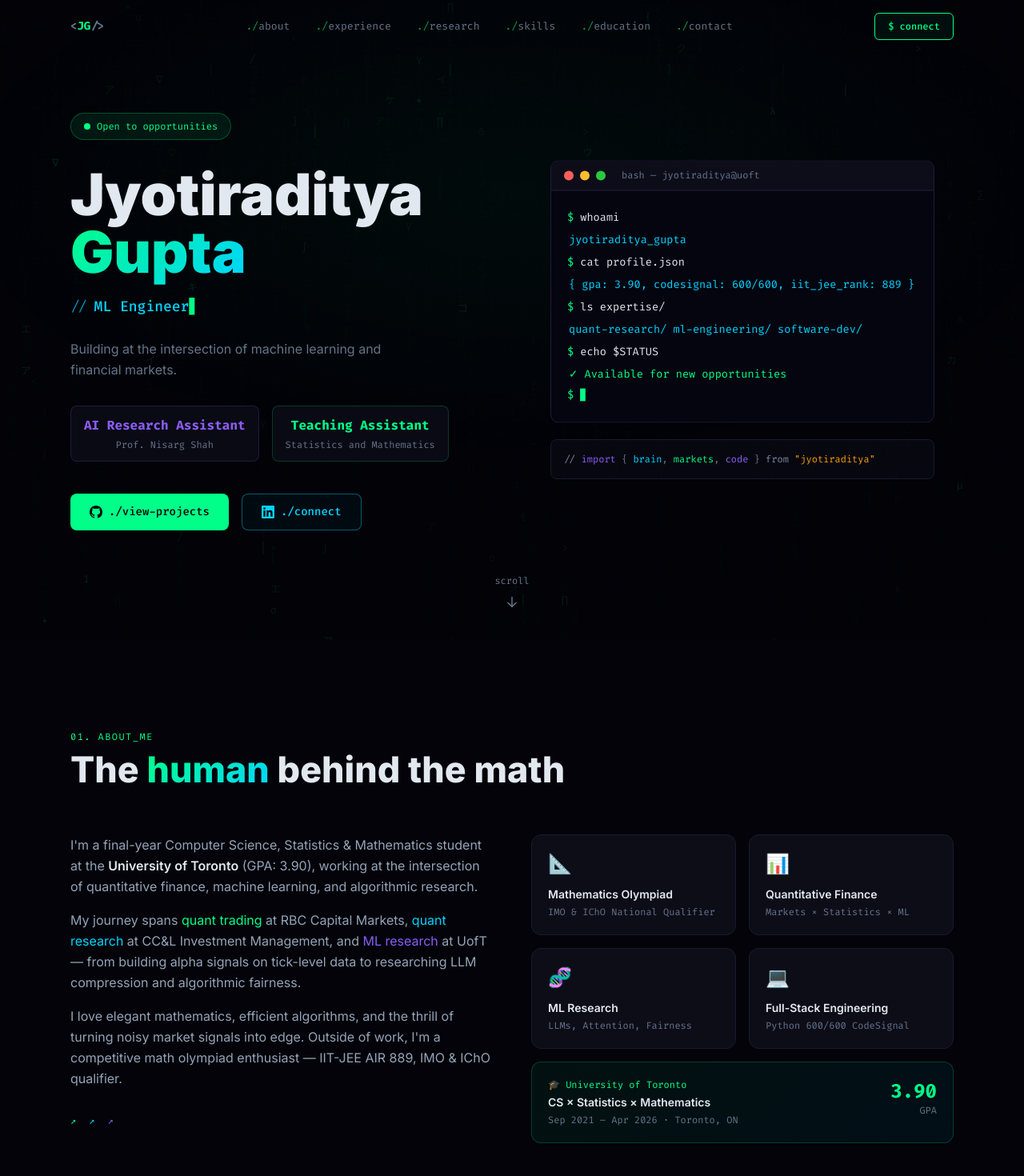
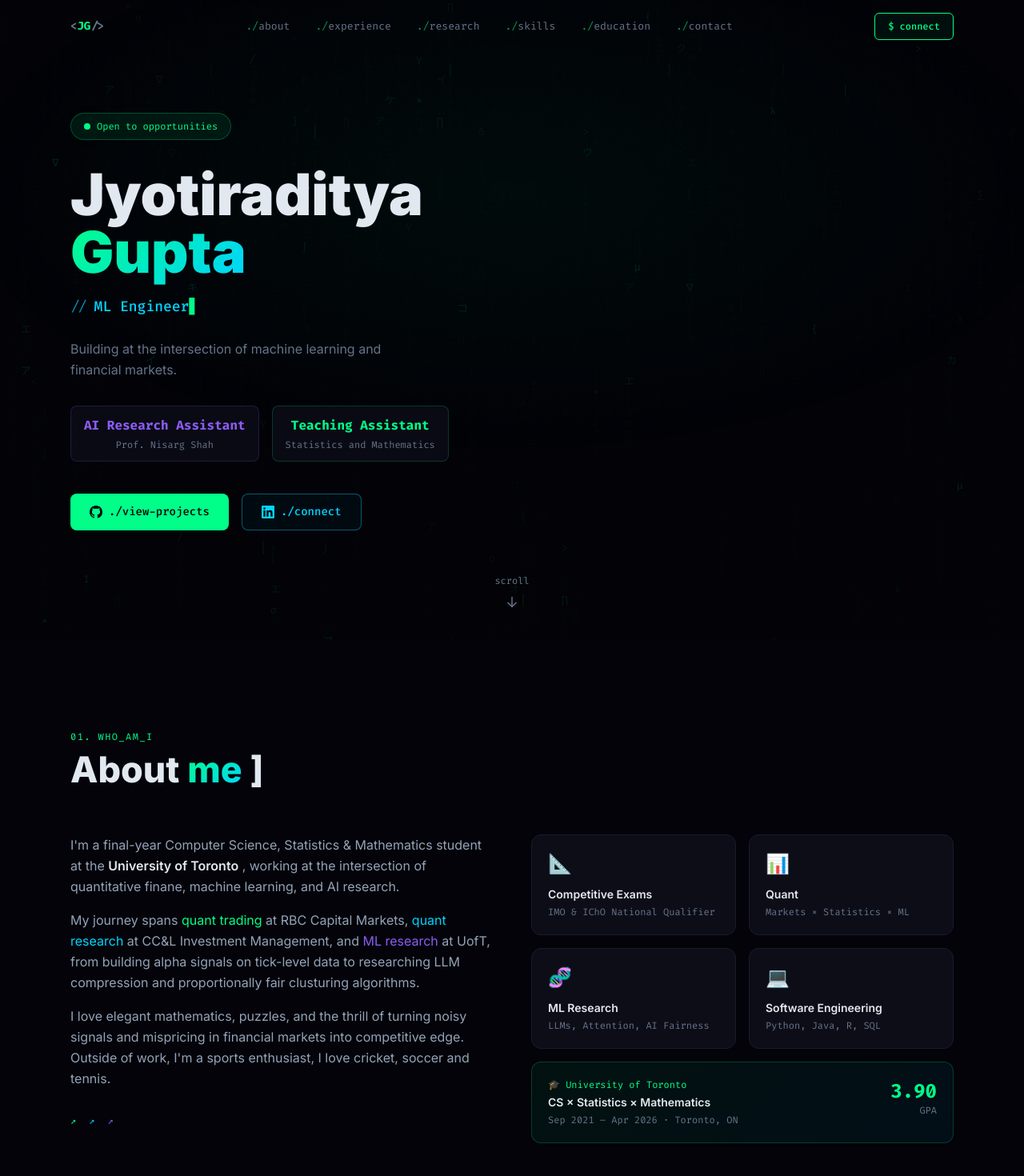
Before and after one commit to jyotiraditya09/jyotiraditya09.github.io, a React (Vite) app: page / in a window 1280 px wide. Shown: the top 1470 px of the page at 80% size. Built offline with nearby package versions, Linux system fonts and the light colour scheme.

Commit message:
more changes 2

```diff
--- a/src/components/About.jsx
+++ b/src/components/About.jsx
@@ -3,10 +3,10 @@ import { motion, useInView } from 'framer-motion'
 import { personal, education } from '../data/portfolio'
 
 const HIGHLIGHTS = [
-  { icon: '📐', label: 'Mathematics Olympiad', sub: 'IMO & IChO National Qualifier' },
-  { icon: '📊', label: 'Quantitative Finance', sub: 'Markets × Statistics × ML' },
-  { icon: '🧬', label: 'ML Research', sub: 'LLMs, Attention, Fairness' },
-  { icon: '💻', label: 'Full-Stack Engineering', sub: 'Python 600/600 CodeSignal' },
+  { icon: '📐', label: 'Competitive Exams', sub: 'IMO & IChO National Qualifier' },
+  { icon: '📊', label: 'Quant', sub: 'Markets × Statistics × ML' },
+  { icon: '🧬', label: 'ML Research', sub: 'LLMs, Attention, AI Fairness' },
+  { icon: '💻', label: 'Software Engineering', sub: 'Python, Java, R, SQL' },
 ]
 
 export default function About() {
@@ -24,11 +24,10 @@ export default function About() {
         >
           {/* Section header */}
           <div className="mb-14">
-            <p className="section-label">01. about_me</p>
+            <p className="section-label">01. who_am_i</p>
             <h2 className="section-title">
-              The{' '}
-              <span className="gradient-text">human</span>{' '}
-              behind the math
+              About{' '}
+              <span className="gradient-text">me</span>{' '}]
             </h2>
           </div>
 
@@ -39,17 +38,17 @@ export default function About() {
                 <p>
                   I'm a final-year Computer Science, Statistics & Mathematics student at the{' '}
                   <span style={{ color: 'var(--text)', fontWeight: 600 }}>University of Toronto</span>
-                  {' '}(GPA: 3.90), working at the intersection of quantitative finance, machine learning, and algorithmic research.
+                  {' '}, working at the intersection of quantitative finane, machine learning, and AI research.
                 </p>
                 <p>
                   My journey spans{' '}
                   <span style={{ color: 'var(--green)' }}>quant trading</span> at RBC Capital Markets,{' '}
                   <span style={{ color: 'var(--cyan)' }}>quant research</span> at CC&L Investment Management, and{' '}
-                  <span style={{ color: 'var(--purple)' }}>ML research</span> at UofT — from building alpha signals on tick-level data to researching LLM compression and algorithmic fairness.
+                  <span style={{ color: 'var(--purple)' }}>ML research</span> at UofT, from building alpha signals on tick-level data to researching LLM compression and proportionally fair clusturing algorithms.
                 </p>
                 <p>
-                  I love elegant mathematics, efficient algorithms, and the thrill of turning noisy market signals into edge.
-                  Outside of work, I'm a competitive math olympiad enthusiast — IIT-JEE AIR 889, IMO & IChO qualifier.
+                  I love elegant mathematics, puzzles, and the thrill of turning noisy signals and mispricing in financial markets into competitive edge.
+                  Outside of work, I'm a sports enthusiast, I love cricket, soccer and tennis.
                 </p>
               </div>
 
--- a/src/components/Contact.jsx
+++ b/src/components/Contact.jsx
@@ -57,13 +57,13 @@ export default function Contact() {
               <span className="gradient-text">connect</span>
             </h2>
             <p className="mt-4 text-base max-w-xl" style={{ color: 'var(--muted)' }}>
-              Whether it's quant research, ML engineering, or a great problem to solve —
+              Whether it's a research idea in the financial markets, new developments in the ML world, or a great problem to solve,
               I'm always open to interesting conversations.
             </p>
           </div>
         </motion.div>
 
-        <div className="grid md:grid-cols-2 gap-8 max-w-4xl">
+        <div className="max-w-lg">
           {/* Terminal contact block */}
           <motion.div
             initial={{ opacity: 0, x: -30 }}
@@ -109,56 +109,6 @@ export default function Contact() {
               </div>
             </div>
           </motion.div>
-
-          {/* Link cards */}
-          <motion.div
-            className="flex flex-col gap-4"
-            initial={{ opacity: 0, x: 30 }}
-            animate={inView ? { opacity: 1, x: 0 } : {}}
-            transition={{ duration: 0.6, delay: 0.2 }}
-          >
-            {LINKS.map((link, i) => (
-              <a
-                key={link.label}
-                href={link.href}
-                target="_blank"
-                rel="noopener noreferrer"
-                className="flex items-center gap-4 p-5 rounded-xl transition-all duration-200"
-                style={{
-                  background: 'rgba(13,13,24,0.8)',
-                  border: `1px solid ${link.color}25`,
-                }}
-                onMouseEnter={(e) => {
-                  e.currentTarget.style.background = `${link.color}08`
-                  e.currentTarget.style.borderColor = `${link.color}50`
-                  e.currentTarget.style.transform = 'translateX(6px)'
-                }}
-                onMouseLeave={(e) => {
-                  e.currentTarget.style.background = 'rgba(13,13,24,0.8)'
-                  e.currentTarget.style.borderColor = `${link.color}25`
-                  e.currentTarget.style.transform = 'translateX(0)'
-                }}
-              >
-                <div
-                  className="w-10 h-10 rounded-lg flex items-center justify-center shrink-0"
-                  style={{ background: `${link.color}12`, color: link.color }}
-                >
-                  {link.icon}
-                </div>
-                <div>
-                  <div className="font-semibold text-sm" style={{ color: 'var(--text)' }}>
-                    {link.label}
-                  </div>
-                  <div className="font-mono text-xs mt-0.5" style={{ color: link.color }}>
-                    {link.value}
-                  </div>
-                </div>
-                <div className="ml-auto" style={{ color: 'var(--muted)' }}>
-                  ↗
-                </div>
-              </a>
-            ))}
-          </motion.div>
         </div>
       </div>
     </section>
--- a/src/components/Hero.jsx
+++ b/src/components/Hero.jsx
@@ -1,4 +1,4 @@
-import { useState, useEffect, useRef } from 'react'
+import { useState, useEffect } from 'react'
 import { personal } from '../data/portfolio'
 
 function useTypewriter(texts, speed = 90) {
@@ -35,57 +35,9 @@ function useTypewriter(texts, speed = 90) {
   return displayText
 }
 
-function useCounter(target, duration = 2000, start = false) {
-  const [count, setCount] = useState(0)
-  useEffect(() => {
-    if (!start) return
-    const startTime = performance.now()
-    const raf = (now) => {
-      const elapsed = now - startTime
-      const progress = Math.min(elapsed / duration, 1)
-      const eased = 1 - Math.pow(1 - progress, 3)
-      setCount(Math.floor(eased * target))
-      if (progress < 1) requestAnimationFrame(raf)
-      else setCount(target)
-    }
-    requestAnimationFrame(raf)
-  }, [target, duration, start])
-  return count
-}
-
-const TERMINAL_LINES = [
-  { prompt: '$', cmd: 'whoami', delay: 300 },
-  { output: 'jyotiraditya_gupta', type: 'result', delay: 600 },
-  { prompt: '$', cmd: 'cat profile.json', delay: 1000 },
-  { output: '{ gpa: 3.90, codesignal: 600/600, iit_jee_rank: 889 }', type: 'result', delay: 1400 },
-  { prompt: '$', cmd: 'ls expertise/', delay: 2000 },
-  { output: 'quant-research/  ml-engineering/  software-dev/', type: 'result', delay: 2400 },
-  { prompt: '$', cmd: 'echo $STATUS', delay: 3000 },
-  { output: '✓ Available for new opportunities', type: 'success', delay: 3400 },
-]
 
 export default function Hero() {
   const role = useTypewriter(personal.roles, 80)
-  const [terminalLines, setTerminalLines] = useState([])
-  const [started, setStarted] = useState(false)
-  const terminalRef = useRef(null)
-
-  useEffect(() => {
-    const timer = setTimeout(() => setStarted(true), 800)
-    return () => clearTimeout(timer)
-  }, [])
-
-  useEffect(() => {
-    if (!started) return
-    TERMINAL_LINES.forEach(({ delay, ...line }) => {
-      setTimeout(() => {
-        setTerminalLines((prev) => [...prev, line])
-        if (terminalRef.current) {
-          terminalRef.current.scrollTop = terminalRef.current.scrollHeight
-        }
-      }, delay)
-    })
-  }, [started])
 
   return (
     <section
@@ -103,7 +55,7 @@ export default function Hero() {
       />
 
       <div className="relative z-10 max-w-6xl mx-auto px-6 w-full">
-        <div className="grid lg:grid-cols-2 gap-12 items-center min-h-[80vh]">
+        <div className="flex items-center min-h-[80vh]">
           {/* Left column */}
           <div style={{ animation: 'fadeInUp 0.8s ease 0.2s both' }}>
             {/* Status badge */}
@@ -226,89 +178,6 @@ export default function Hero() {
             </div>
           </div>
 
-          {/* Right column — Terminal */}
-          <div style={{ animation: 'fadeInUp 0.8s ease 0.5s both' }}>
-            <div className="terminal-window animate-float" style={{ maxWidth: '480px', margin: '0 auto' }}>
-              {/* Terminal header */}
-              <div className="terminal-header">
-                <div className="terminal-dot" style={{ background: '#ff5f57' }} />
-                <div className="terminal-dot" style={{ background: '#febc2e' }} />
-                <div className="terminal-dot" style={{ background: '#28c840' }} />
-                <span
-                  className="ml-3 font-mono text-xs"
-                  style={{ color: 'var(--muted)' }}
-                >
-                  bash — jyotiraditya@uoft
-                </span>
-              </div>
-
-              {/* Terminal body */}
-              <div
-                ref={terminalRef}
-                className="terminal-body"
-                style={{ minHeight: '260px', maxHeight: '340px', overflowY: 'auto' }}
-              >
-                {terminalLines.map((line, i) => (
-                  <div key={i} className="leading-7">
-                    {line.prompt && (
-                      <span style={{ color: 'var(--green)' }}>
-                        {'$ '}
-                        <span style={{ color: 'var(--text)' }}>{line.cmd}</span>
-                      </span>
-                    )}
-                    {line.output && (
-                      <div
-                        style={{
-                          color:
-                            line.type === 'success'
-                              ? 'var(--green)'
-                              : line.type === 'result'
-                              ? 'var(--cyan)'
-                              : 'var(--muted)',
-                          paddingLeft: '2px',
-                        }}
-                      >
-                        {line.output}
-                      </div>
-                    )}
-                  </div>
-                ))}
-                {terminalLines.length > 0 && (
-                  <div style={{ color: 'var(--green)' }}>
-                    {'$ '}
-                    <span className="animate-blink" style={{ color: 'var(--green)' }}>
-                      ▋
-                    </span>
-                  </div>
-                )}
-              </div>
-            </div>
-
-            {/* Decorative code snippet */}
-            <div
-              className="mt-4 p-4 rounded-lg font-mono text-xs"
-              style={{
-                background: 'rgba(13,13,24,0.6)',
-                border: '1px solid #1a1a2e',
-                color: 'var(--muted)',
-                maxWidth: '480px',
-                margin: '16px auto 0',
-              }}
-            >
-              <span style={{ color: '#7b89a8' }}>{'// '}</span>
-              <span style={{ color: 'var(--purple)' }}>import</span>
-              {' { '}
-              <span style={{ color: 'var(--cyan)' }}>brain</span>
-              {', '}
-              <span style={{ color: 'var(--green)' }}>markets</span>
-              {', '}
-              <span style={{ color: 'var(--purple)' }}>code</span>
-              {' } '}
-              <span style={{ color: '#7b89a8' }}>from</span>
-              {' '}
-              <span style={{ color: '#f59e0b' }}>"jyotiraditya"</span>
-            </div>
-          </div>
         </div>
 
         {/* Scroll indicator */}
--- a/src/components/Skills.jsx
+++ b/src/components/Skills.jsx
@@ -113,20 +113,20 @@ export default function Skills() {
             {[
               {
                 name: 'Python',
-                score: '600 / 600',
-                note: 'CodeSignal Proctored — Top 1%',
+                score: '5 yrs exp.',
+                note: 'Bell, RBCCM',
                 color: 'var(--green)',
                 pct: 100,
               },
               {
                 name: 'Quantitative Finance',
-                score: '3 yrs exp.',
-                note: 'RBC CRB + CC&L',
+                score: '2 yrs exp.',
+                note: 'RBCCM + CC&L',
                 color: 'var(--cyan)',
                 pct: 88,
               },
               {
-                name: 'ML Research',
+                name: 'AI/ML Research',
                 score: '3 labs',
                 note: 'UofT CS + Stats',
                 color: 'var(--purple)',
--- a/src/data/portfolio.js
+++ b/src/data/portfolio.js
@@ -27,7 +27,7 @@ export const education = {
     'UofT International Scholarship ($100,000)',
     "Dean's List Scholar (3×)",
     'New College Scholarship (3×)',
-    'George Luste Prize in Physics',
+    'George Luste Prize in Physics ($1,500)',
   ],
   olympiads: [
     'JEE Physics 100 Percentile',
@@ -55,19 +55,20 @@ export const experience = [
   },
   {
     role: 'Quantitative Trading Analyst',
-    company: 'Royal Bank of Canada — Capital Markets (CRB)',
+    company: 'Royal Bank of Canada, Capital Markets',
     shortCompany: 'RBC',
     period: 'May 2024 – Apr 2025',
     location: 'Toronto, ON',
     color: '#00d4ff',
     bullets: [
+      'Electronic Market Making and Central Risk Book',
       'Designed two alpha prediction signals using proprietary tick-level datasets, incorporating feature engineering, labeling strategies, and rigorous backtesting.',
       'Developed scalable data pipelines in KDB/Q and Python for real-time market microstructure analysis.',
       'Built execution signals leveraging order book imbalance, time-series signals, and statistical learning.',
     ],
     metrics: [
       { label: 'Sharpe Ratio ↑', value: '+87.5%', color: '#00d4ff' },
-      { label: 'PnL ↑', value: '+22%', color: '#00ff88' },
+      { label: 'Strategy PnL ↑', value: '+22%', color: '#00ff88' },
       { label: 'Fill Quality ↑', value: '+30%', color: '#8b5cf6' },
       { label: 'Overnight Risk ↓', value: '-6.7%', color: '#ff6b6b' },
     ],
@@ -137,12 +138,12 @@ export const skills = {
     icon: '</>',
     items: ['Python', 'R', 'SQL', 'KDB/Q', 'Java', 'C', 'Linux/Bash'],
   },
-  'Quantitative Finance': {
+  'Quant': {
     color: '#8b5cf6',
     icon: '∂',
     items: ['Market Microstructure', 'Options Pricing', 'Risk & Hedging', 'Backtesting', 'Alpha Research', 'Portfolio Management', 'Order Book Analysis'],
   },
-  'Tools & Libraries': {
+  'Tools': {
     color: '#f59e0b',
     icon: '⚙',
     items: ['PyTorch', 'TensorFlow', 'Keras', 'Pandas', 'NumPy', 'FastAPI', 'Docker', 'Git', 'Logstash', 'Tableau', 'Bloomberg'],
```
